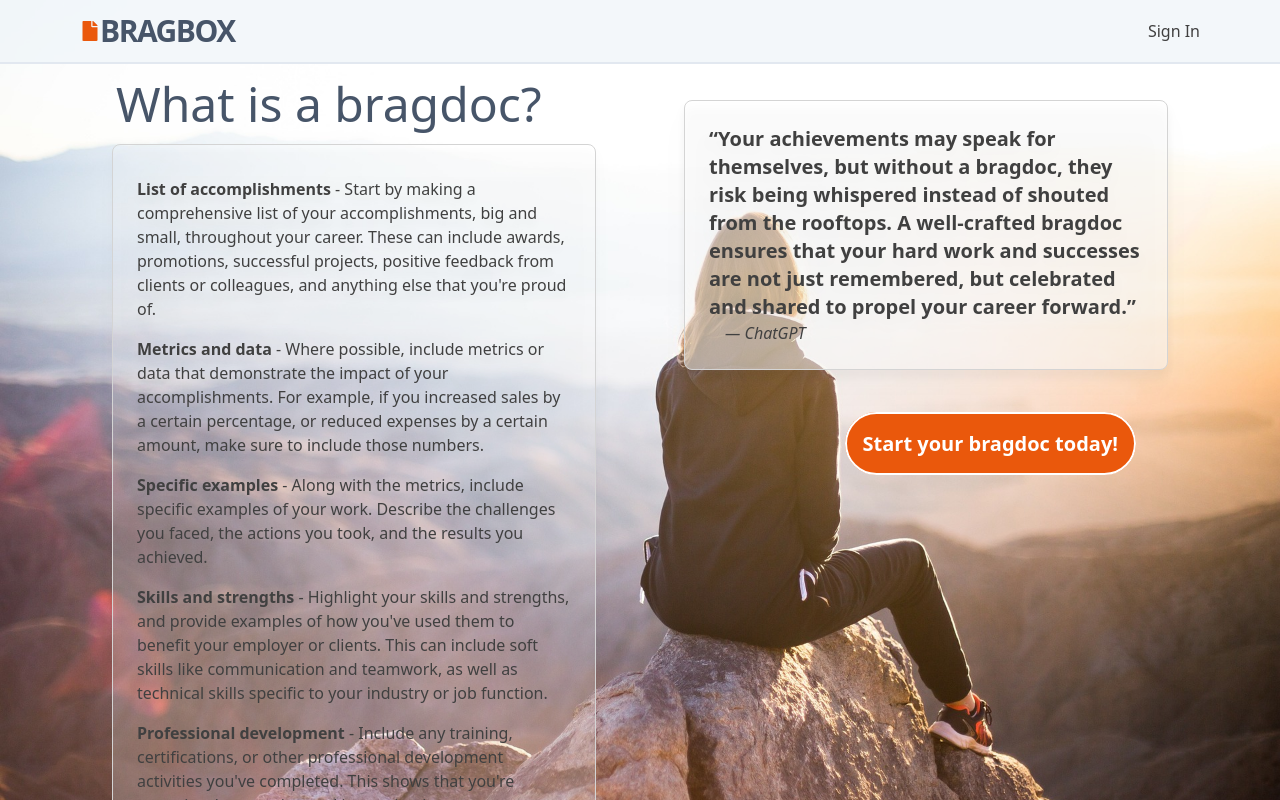
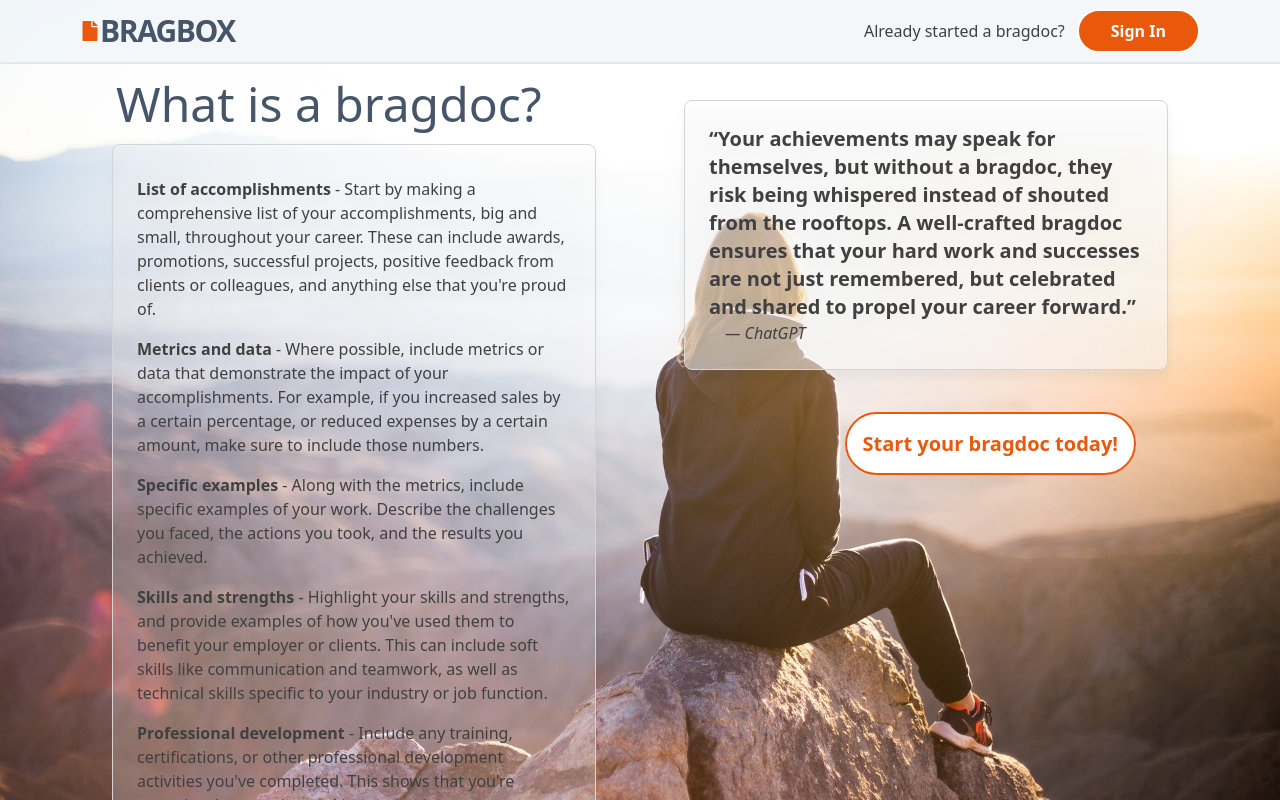
Before and after one commit to talha6663/BragDocumentApplication, a React (Create React App) app in the folder client/: page / in a window 1280 px wide. Built offline with nearby package versions, Linux system fonts and the light colour scheme; no server answers.

Commit message:
Styling update

```diff
--- a/client/src/components/Navbar.jsx
+++ b/client/src/components/Navbar.jsx
@@ -106,7 +106,10 @@ const Navbar = (props) => {
                             </dialog>
                         </>
                     ) : (
-                        <button className="nav_button" onClick={handleGoogleSignIn}>Sign In</button>
+                        <>
+                            <span className="mr-3">Already started a bragdoc?</span>
+                            <button className="px-8 py-2 rounded-full border-2 border-white text-md font-bold bg-orange-600 text-white" onClick={handleGoogleSignIn}>Sign In</button>
+                        </>
                     )}
                 </div>
             </nav>
--- a/client/src/components/Welcome.js
+++ b/client/src/components/Welcome.js
@@ -49,7 +49,7 @@ const Welcome = () => {
 							</figcaption>
 						</blockquote>
 						<div className="text-right pt-10 pr-8 border-3 border-white">
-							<Link onClick={googleSignIn} className="p-4 rounded-full border-2 border-white text-xl font-bold bg-orange-600 text-white">
+							<Link onClick={googleSignIn} className="p-4 rounded-full border-2 border-orange-600 text-xl font-bold bg-white text-orange-600">
 								Start your bragdoc today!
 							</Link>
 						</div>
```
